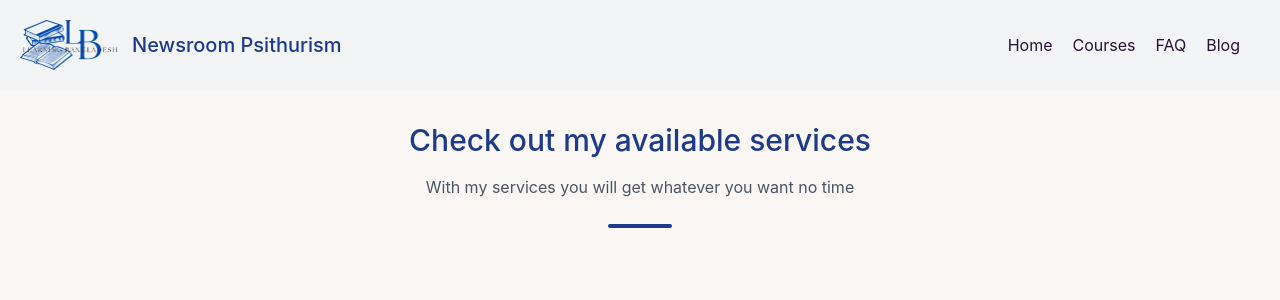
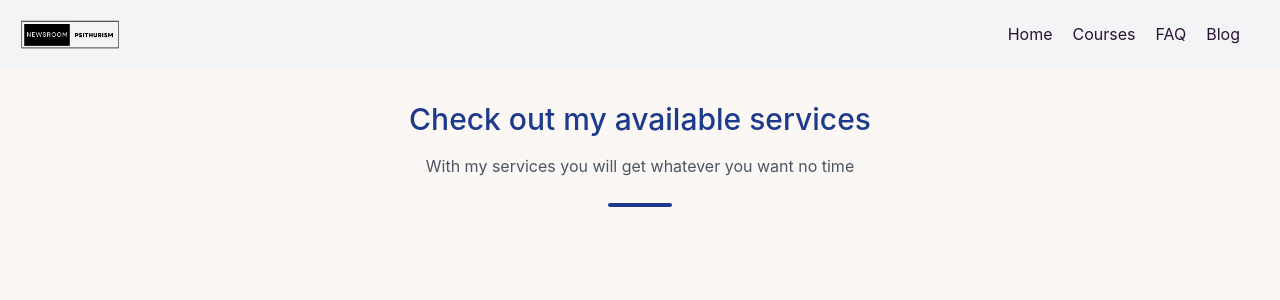
Before and after one commit to Springhawk27/journalist-service-client, a React (Create React App) app: page / in a window 1280 px wide. Shown: the top 300 px of the page. Built offline with nearby package versions, Linux system fonts and the light colour scheme.

Commit message:
minor adjustments

```diff
--- a/src/Pages/Shared/Header/Header.js
+++ b/src/Pages/Shared/Header/Header.js
@@ -11,7 +11,7 @@ const Header = () => {
 
                     <img src={logo} alt="" style={{ width: '100px' }} />
 
-                    <span className="ml-3 text-xl text-blue-900">Newsroom Psithurism</span>
+
                 </Link>
                 <nav className="md:ml-auto flex flex-wrap items-center text-base justify-center">
                     <Link
```
Also changed, not shown: src/assets/logo.png.
